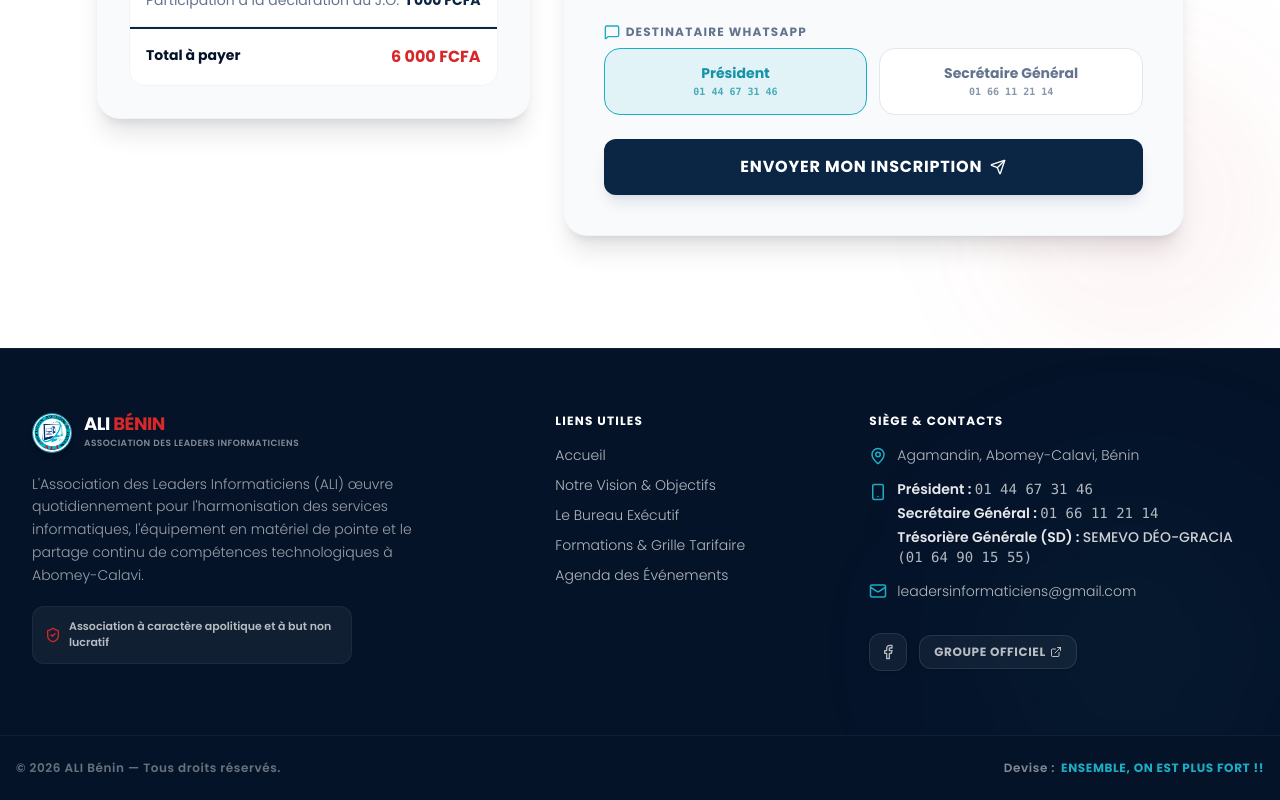
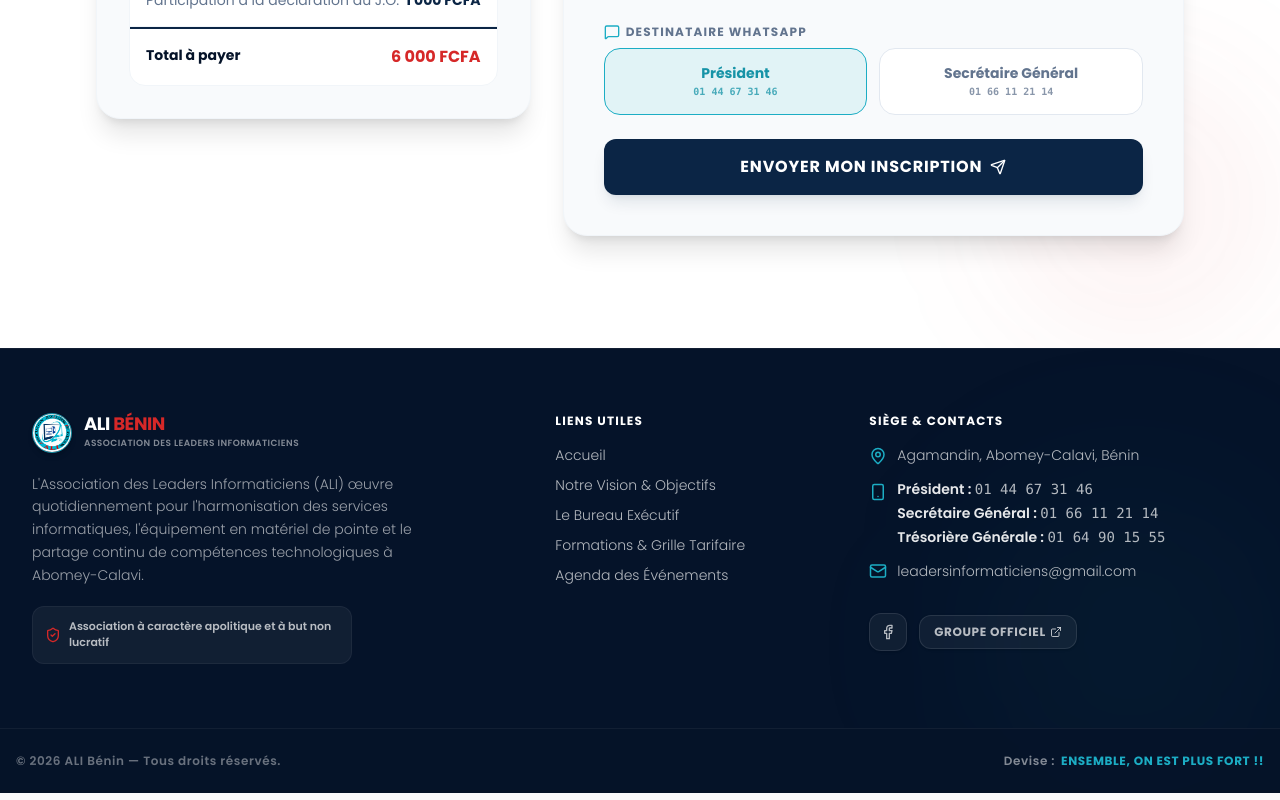
Before and after one commit to joviale1/association-leaders-informaticiens, a React (Vite) app: page / in a window 1280 px wide. Shown: the part 7372-8172 px from the top of the page. Built offline with nearby package versions, Linux system fonts and the light colour scheme.

Commit message:
fix(footer): update treasurer title and phone format
Remove redundant suffix from title and clean up phone number formatting for consistency.

```diff
--- a/src/components/Footer.tsx
+++ b/src/components/Footer.tsx
@@ -102,10 +102,9 @@ export default function Footer({ onNavigate }: FooterProps) {
                   </a>
                 </div>
                 <div>
-                  <span className="font-semibold text-white/90">Trésorière Générale (SD) : </span>
-                  <span className="text-white/80 font-medium">{ALI_CONFIG.contact.treasurerName}</span>{" "}
+                  <span className="font-semibold text-white/90">Trésorière Générale : </span>
                   <a href={`tel:${ALI_CONFIG.contact.treasurerPhone.replace(/\s+/g, '')}`} className="hover:text-turquoise-500 transition-colors font-mono">
-                    ({ALI_CONFIG.contact.treasurerPhone})
+                    {ALI_CONFIG.contact.treasurerPhone}
                   </a>
                 </div>
               </div>
```
